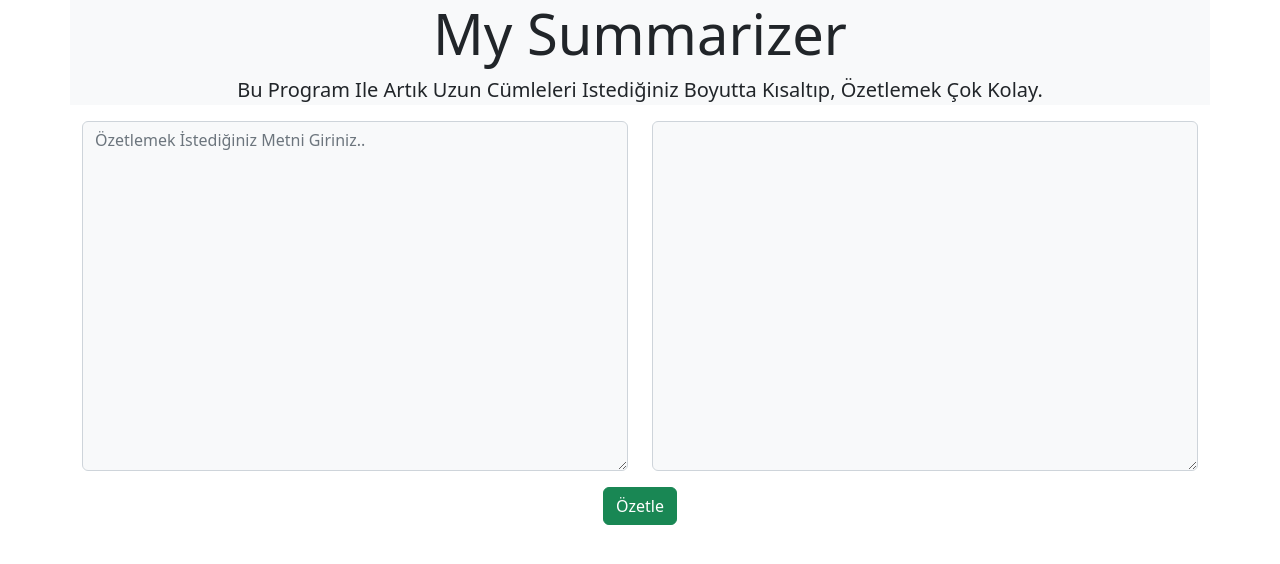
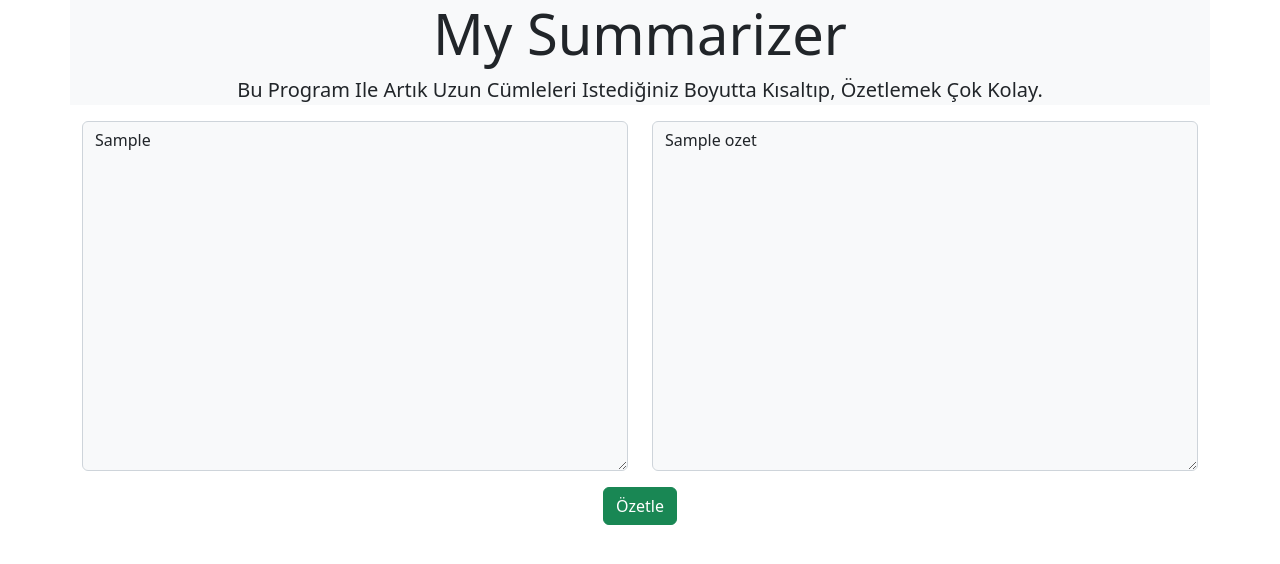
Before and after one commit to karakayaahmet/Extractive-Summarization, a Django app: template mysummarizer/summarizer/templates/index.html in a window 1280 px wide. Shown: the top 564 px of the page. Run offline with Django 4.2, Linux system fonts and the light colour scheme; the template is opened without the code that fills it: most values are stand-ins (such as "Sample title", 1, 10 or a date in 2020); some libraries are stand-ins or nearby versions.

Commit message:
proje başarıyla tamamlandı.

```diff
--- a/mysummarizer/summarizer/templates/index.html
+++ b/mysummarizer/summarizer/templates/index.html
@@ -16,11 +16,11 @@
 
             <div class="col-6">
                 <textarea name="ceviri_metin" id="ceviri_metin" class="form-control scrollable bg-light"
-                    style="height: 350px;" placeholder="Özetlemek İstediğiniz Metni Giriniz.." value="{{ceviri_metin}}"></textarea>
+                    style="height: 350px;" placeholder="Özetlemek İstediğiniz Metni Giriniz.." value="{{ceviri_metin}}">{{ceviri_metin}}</textarea>
             </div>
             <div class="col-6">
-                <textarea name="ozet_metin" id="ozet_metin" class="form-control scrollable bg-light"
-                    style="height: 350px;" value="{{ozet_metin}}" disabled></textarea>
+                <textarea name="ozet" id="ozet" class="form-control scrollable bg-light"
+                    style="height: 350px;" value="{{ozet}}" disabled>{{ozet}}</textarea>
             </div>
 
         </div>
```
Also changed, not shown: mysummarizer/summarizer/views.py (+5 -8 lines).
